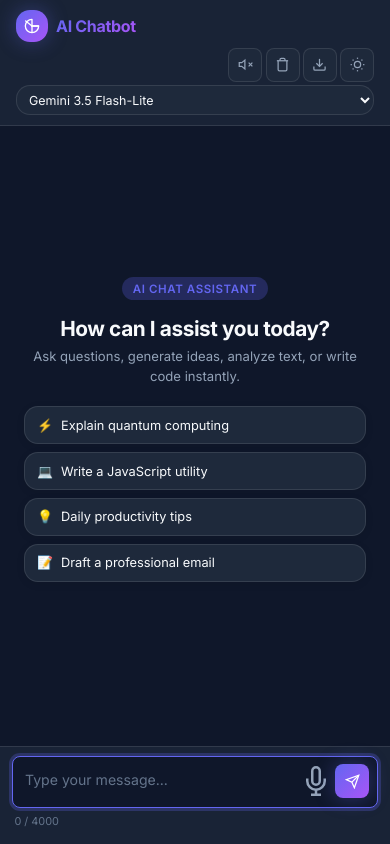
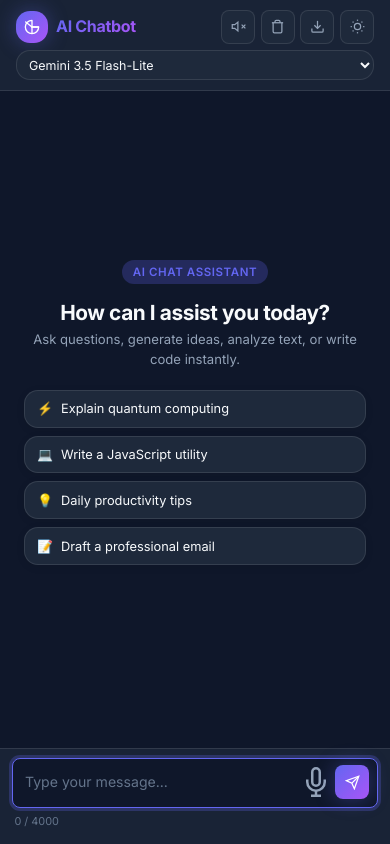
Before and after one commit to shakir-s/ai-chatbot, a website: page client/index.html in a window 390 px wide. Drawn offline with Linux system fonts and the light colour scheme.

Commit message:
fixed alignment1

```diff
--- a/client/index.html
+++ b/client/index.html
@@ -21,6 +21,9 @@
 
     <!-- Top Header -->
     <header class="app-header">
+
+      <!-- Top Bar: Brand Info (Left) + Action Controls (Right) -->
+      <div class="header-top-bar">
         <div class="brand">
           <div class="brand-avatar" aria-hidden="true">
             <svg viewBox="0 0 24 24" fill="none" stroke="currentColor" stroke-width="2" stroke-linecap="round" stroke-linejoin="round">
@@ -38,18 +41,8 @@
           </div>
         </div>
 
-      <!-- Controls & Settings Header Bar -->
-      <div class="header-controls">
-
-        <!-- Model Selector -->
-        <div class="control-item model-selector-wrapper">
-          <label for="modelSelect" class="sr-only">Select AI Model</label>
-          <select id="modelSelect" class="control-select" title="Choose AI Model">
-            <option value="gemini-3.5-flash-lite" selected>Gemini 3.5 Flash-Lite</option>
-            <option value="gemini-3.1-flash-lite">Gemini 3.1 Flash-Lite</option>
-          </select>
-        </div>
-
+        <!-- Controls & Action Buttons -->
+        <div class="header-actions">
           <!-- Read Aloud Toggle -->
           <button id="ttsToggleBtn" class="icon-btn" title="Toggle Auto Read-Aloud (Text-to-Speech)" aria-label="Toggle Auto Read-Aloud">
             <svg class="icon tts-off" viewBox="0 0 24 24" fill="none" stroke="currentColor" stroke-width="2">
@@ -97,8 +90,20 @@
               <path d="M21 12.79A9 9 0 1 1 11.21 3 7 7 0 0 0 21 12.79z"></path>
             </svg>
           </button>
+        </div>
+      </div>
 
+      <!-- Model Selector Bar -->
+      <div class="header-model-bar">
+        <div class="control-item model-selector-wrapper">
+          <label for="modelSelect" class="sr-only">Select AI Model</label>
+          <select id="modelSelect" class="control-select" title="Choose AI Model">
+            <option value="gemini-3.5-flash-lite" selected>Gemini 3.5 Flash-Lite</option>
+            <option value="gemini-3.1-flash-lite">Gemini 3.1 Flash-Lite</option>
+          </select>
         </div>
+      </div>
+
     </header>
 
     <!-- Main Chat Messages View -->
--- a/client/script.js
+++ b/client/script.js
@@ -69,8 +69,9 @@ document.addEventListener('DOMContentLoaded', () => {
   // 4. Input Field Utilities & Auto-Resizing
   // ---------------------------------------------------------------------------
   const adjustTextareaHeight = () => {
-    userInput.style.height = 'auto';
-    userInput.style.height = `${Math.min(userInput.scrollHeight, 140)}px`;
+    userInput.style.height = '24px';
+    const computedHeight = Math.max(24, Math.min(userInput.scrollHeight, 140));
+    userInput.style.height = `${computedHeight}px`;
   };
 
   const updateCharCounter = () => {
@@ -585,6 +586,8 @@ document.addEventListener('DOMContentLoaded', () => {
   // ---------------------------------------------------------------------------
   initTheme();
   initSpeechRecognition();
+  adjustTextareaHeight();
+  updateCharCounter();
   themeToggleBtn.addEventListener('click', toggleTheme);
   userInput.focus();
 });
--- a/client/style.css
+++ b/client/style.css
@@ -131,6 +131,7 @@ html, body {
   display: flex;
   flex-direction: column;
   height: 100vh;
+  height: 100dvh;
   max-width: 1050px;
   margin: 0 auto;
   background-color: var(--bg-primary);
@@ -138,12 +139,12 @@ html, body {
   position: relative;
 }
 
-/* Header */
+/* Header Base Styles */
 .app-header {
   display: flex;
-  align-items: center;
-  justify-content: space-between;
-  padding: 1rem 1.5rem;
+  flex-direction: column;
+  gap: 0.6rem;
+  padding: 0.75rem 1rem;
   background-color: var(--bg-glass);
   backdrop-filter: blur(12px);
   -webkit-backdrop-filter: blur(12px);
@@ -151,15 +152,22 @@ html, body {
   z-index: 10;
 }
 
+.header-top-bar {
+  display: flex;
+  align-items: center;
+  justify-content: space-between;
+  width: 100%;
+}
+
 .brand {
   display: flex;
   align-items: center;
-  gap: 0.75rem;
+  gap: 0.65rem;
 }
 
 .brand-avatar {
-  width: 40px;
-  height: 40px;
+  width: 36px;
+  height: 36px;
   border-radius: var(--radius-md);
   background: var(--accent-gradient);
   display: flex;
@@ -167,20 +175,22 @@ html, body {
   justify-content: center;
   color: #fff;
   box-shadow: var(--shadow-glow);
+  flex-shrink: 0;
 }
 
 .brand-avatar svg {
-  width: 22px;
-  height: 22px;
+  width: 20px;
+  height: 20px;
 }
 
 .brand-title {
-  font-size: 1.25rem;
+  font-size: 1.15rem;
   font-weight: 700;
   letter-spacing: -0.02em;
   background: var(--accent-gradient);
   -webkit-background-clip: text;
   -webkit-text-fill-color: transparent;
+  line-height: 1.2;
 }
 
 .status-indicator {
@@ -200,15 +210,23 @@ html, body {
   box-shadow: 0 0 8px rgba(16, 185, 129, 0.6);
 }
 
-/* Controls */
-.header-controls {
+/* Header Actions & Controls */
+.header-actions {
   display: flex;
   align-items: center;
-  gap: 0.5rem;
-  flex-wrap: wrap;
+  gap: 0.35rem;
+}
+
+.header-model-bar {
+  width: 100%;
+}
+
+.model-selector-wrapper {
+  width: 100%;
 }
 
 .control-select {
+  width: 100%;
   background-color: var(--bg-secondary);
   color: var(--text-primary);
   border: 1px solid var(--border-color);
@@ -230,13 +248,14 @@ html, body {
   background-color: var(--bg-secondary);
   border: 1px solid var(--border-color);
   color: var(--text-secondary);
-  width: 38px;
-  height: 38px;
+  width: 36px;
+  height: 36px;
   border-radius: var(--radius-md);
   display: inline-flex;
   align-items: center;
   justify-content: center;
   cursor: pointer;
+  flex-shrink: 0;
   transition: all var(--transition-fast);
 }
 
@@ -251,8 +270,8 @@ html, body {
 }
 
 .icon-btn .icon {
-  width: 18px;
-  height: 18px;
+  width: 17px;
+  height: 17px;
 }
 
 .icon-btn.active {
@@ -825,6 +844,33 @@ code.inline-code {
    8. RESPONSIVE DESIGN — Mobile, Tablet & Desktop
    ========================================================================== */
 
+/* --- Desktop Layout (≥ 641px) --- */
+@media (min-width: 641px) {
+  .app-header {
+    flex-direction: row;
+    align-items: center;
+    justify-content: space-between;
+    padding: 0.85rem 1.5rem;
+    gap: 1.25rem;
+  }
+
+  .header-top-bar {
+    width: auto;
+    flex: 1;
+  }
+
+  .header-model-bar {
+    width: auto;
+    max-width: 220px;
+    margin-left: auto;
+    margin-right: 0.5rem;
+  }
+
+  .control-select {
+    width: auto;
+  }
+}
+
 /* --- Large Desktop (> 1200px) --- */
 @media (min-width: 1200px) {
   .app-container {
@@ -847,26 +893,6 @@ code.inline-code {
     max-width: 100%;
   }
 
-  .app-header {
-    padding: 0.85rem 1.15rem;
-    flex-wrap: wrap;
-    gap: 0.5rem;
-  }
-
-  .header-controls {
-    gap: 0.4rem;
-  }
-
-  .brand-title {
-    font-size: 1.15rem;
-  }
-
-  .control-select {
-    max-width: 150px;
-    font-size: 0.82rem;
-    padding: 0.4rem 0.6rem;
-  }
-
   .chat-container {
     padding: 1.15rem;
   }
@@ -886,10 +912,6 @@ code.inline-code {
   .prompt-chips {
     grid-template-columns: repeat(2, 1fr);
   }
-
-  .app-footer {
-    padding: 0.85rem 1.15rem 1rem;
-  }
 }
 
 /* --- Mobile Landscape / Large Phones (481px – 640px) --- */
@@ -900,51 +922,26 @@ code.inline-code {
 
   .app-header {
     padding: 0.75rem 1rem;
-    flex-wrap: wrap;
-    gap: 0.5rem;
-    align-items: center;
+    gap: 0.6rem;
   }
 
-  .brand {
-    flex: 0 0 auto;
-    min-width: 0;
+  .header-top-bar {
+    display: flex;
+    align-items: center;
+    justify-content: space-between;
+    width: 100%;
   }
 
   .brand-title {
     font-size: 1.1rem;
   }
 
-  .brand-avatar {
-    width: 36px;
-    height: 36px;
-  }
-
-  .brand-avatar svg {
-    width: 18px;
-    height: 18px;
-  }
-
   .status-indicator {
     display: none;
   }
 
-  .header-controls {
-    flex: 1 1 auto;
-    justify-content: flex-end;
+  .header-actions {
     gap: 0.35rem;
-  }
-
-  /* Model selector drops to its own full-width row below */
-  .model-selector-wrapper {
-    order: 10;
-    flex-basis: 100%;
-  }
-
-  .control-select {
-    width: 100%;
-    max-width: 100%;
-    font-size: 0.82rem;
-    padding: 0.4rem 0.6rem;
   }
 
   .icon-btn {
@@ -955,6 +952,16 @@ code.inline-code {
   .icon-btn .icon {
     width: 16px;
     height: 16px;
+  }
+
+  .header-model-bar {
+    width: 100%;
+  }
+
+  .control-select {
+    width: 100%;
+    font-size: 0.82rem;
+    padding: 0.4rem 0.6rem;
   }
 
   .chat-container {
@@ -1006,15 +1013,15 @@ code.inline-code {
   }
 
   .input-wrapper {
-    padding: 0.35rem 0.5rem 0.35rem 0.85rem;
+    padding: 0.4rem 0.6rem 0.4rem 0.85rem;
     border-radius: var(--radius-md);
     align-items: center;
   }
 
   .chat-input {
     font-size: 0.9rem;
-    min-height: 38px;
-    padding: 0.4rem 0;
+    min-height: 24px;
+    padding: 0;
   }
 
   .input-actions {
```
Lines whose indentation alone changed are shown as unchanged.
